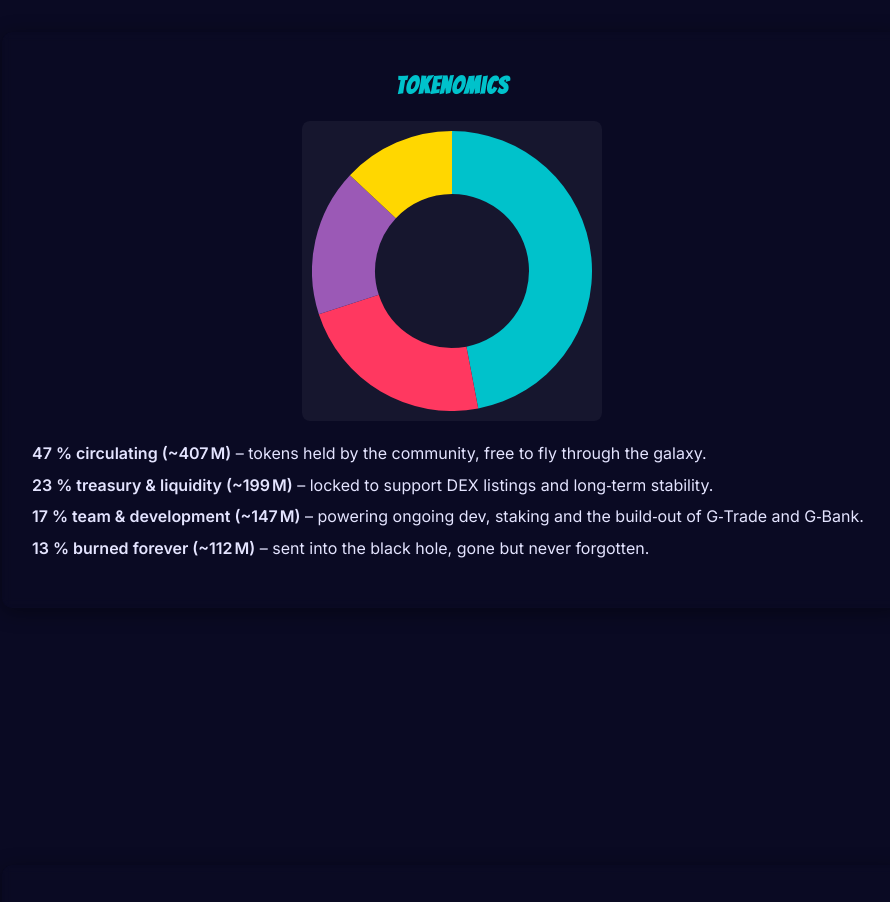
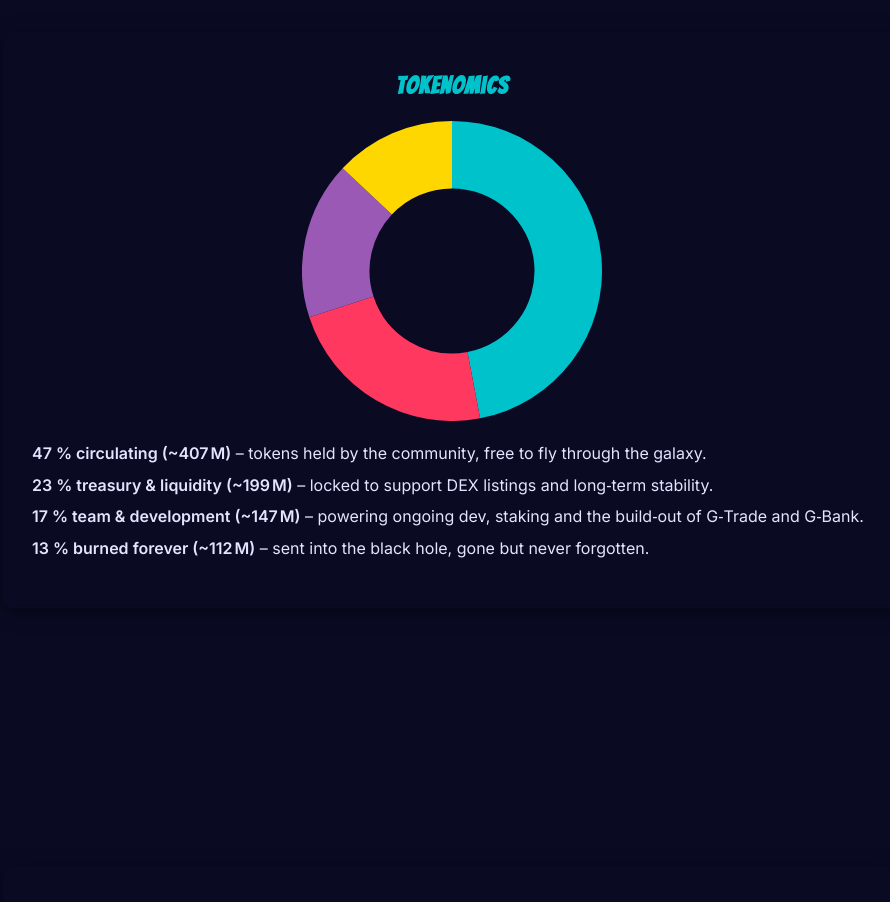
Before and after one commit to rne46628-sketch/galacticbonk_site_final, a plain HTML site: page index.html in a window 1280 px wide. Shown: the part 2480-3382 px from the top of the page, without its empty margins (188-1078 px from the left). Drawn offline with nearby package versions, Linux system fonts and the light colour scheme; animation ran at ten frames a second.

Commit message:
remove: remove backdrop square behind tokenomics donut chart

```diff
--- a/styles.css
+++ b/styles.css
@@ -762,6 +762,14 @@ a:hover {
   backdrop-filter: blur(4px);
 }
 
+/* Remove the backdrop square behind the tokenomics donut chart */
+.chart-container {
+  background: none !important;
+  box-shadow: none !important;
+  padding: 0 !important;
+}
+
+
 /* Ensure the site logo text matches the navigation */
 .site-header .logo-text {
   color: var(--color-text) !important;
```
